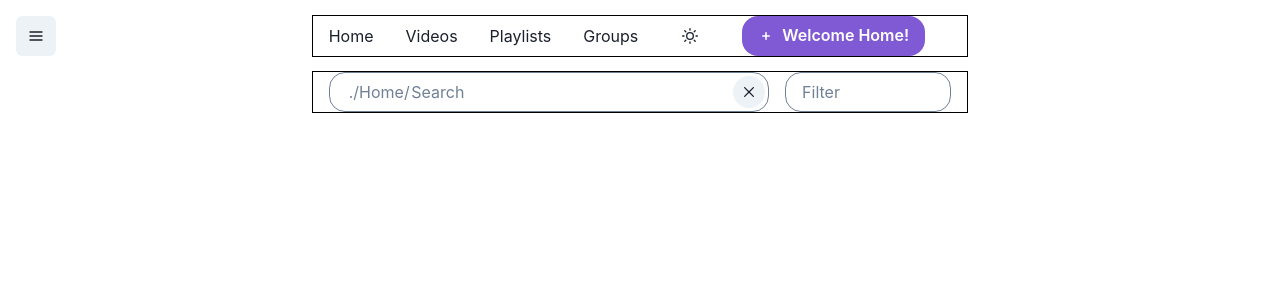
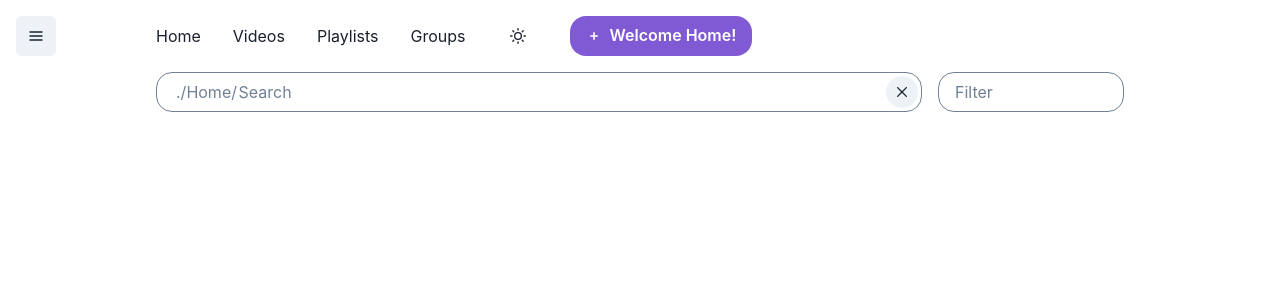
Before and after one commit to RichardSchwarcz/video-gallery-v2, a Next.js app: page / in a window 1280 px wide. Shown: the top 300 px of the page. Built offline with nearby package versions, Linux system fonts and the light colour scheme.

Commit message:
define min width of 1000px for container

```diff
--- a/src/components/Container.tsx
+++ b/src/components/Container.tsx
@@ -4,9 +4,10 @@ function Container({ children, my = '0' }) {
   return (
     <Flex
       maxW="1000px"
-      outline="1px solid black"
+      w="1000px"
       px="4"
       my={my}
+      // outline="1px solid black"
       direction="column"
     >
       {children}
```
